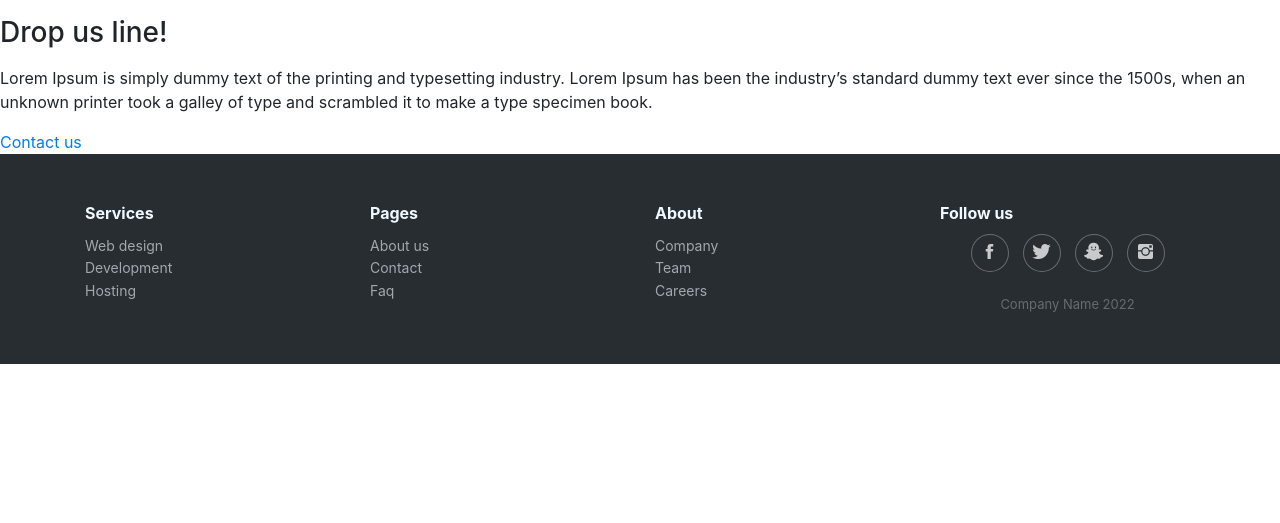
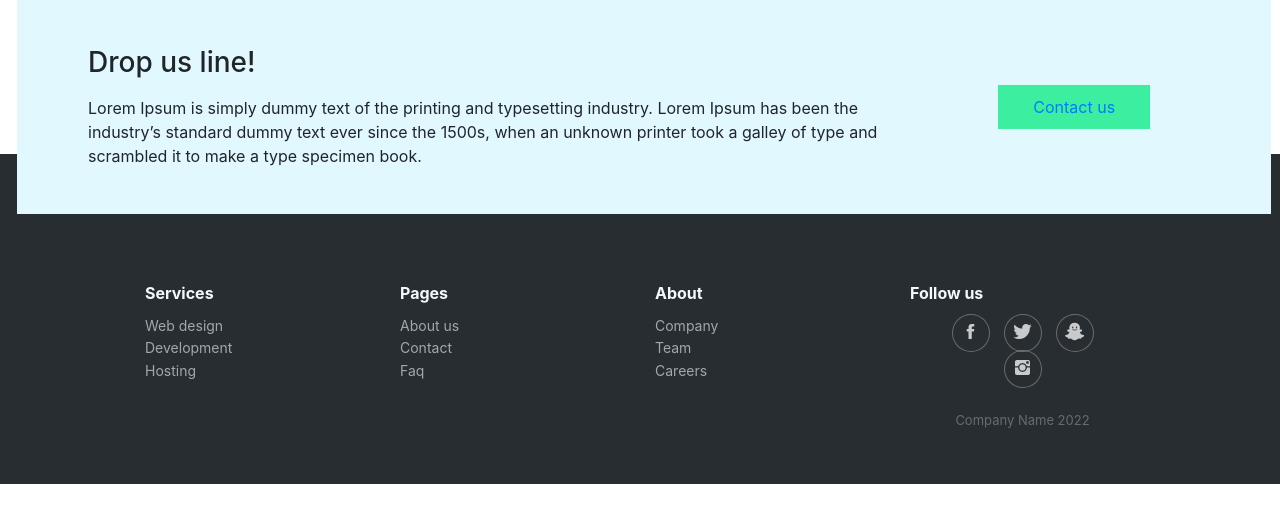
Before and after one commit to aner2007/task, a PHP site: page / in a window 1280 px wide. Shown: the part 89-612 px from the top of the page. Run offline with PHP 8.4, Linux system fonts and the light colour scheme; data that the repository does not hold is empty; some libraries are stand-ins or nearby versions.

Commit message:
add drop us div

```diff
--- a/css/custom.css
+++ b/css/custom.css
@@ -9,7 +9,7 @@
     margin: auto;
 }
 .read-more{
-    background: #63e34d;
+    background: #3cee9f;
     padding: 10px;
 }
 .post-main h2{
@@ -17,3 +17,25 @@
     font-size: 24px;
     font-weight: 600;
 }
+.drop-us{
+    background: #e2f8ff;
+    padding: 30px;
+    z-index: 9;
+    display: flex;
+    float: left;
+    position: relative;
+    margin-bottom: -60px;
+    width: 98%;
+    margin-left: 17px;
+}
+.drop-left{
+    width: 72%;
+    padding-left: 41px;
+}
+.drop-btn{
+  display: block;
+  margin:auto;
+  color: #000;
+  background: #3cee9f;
+  padding: 10px 35px;
+}
--- a/css/footer.css
+++ b/css/footer.css
@@ -1,9 +1,13 @@
 .footer-dark {
-    padding:50px 0;
-    color:#f0f9ff;
-    background-color:#282d32;
+    padding: 130px;
+    color: #f0f9ff;
+    background-color: #282d32;
     float: left;
-    width:100%
+    width: 100%;
+    height: 330px;
+    padding-bottom: 110px!important;
+    margin-bottom: 20px;
+    display: block;
 }
 
 .footer-dark h3 {
--- a/index.php
+++ b/index.php
@@ -9,6 +9,7 @@
 <div id="post-container">
 
     <?php include 'php/api.php'; ?>
+    <?php include 'includes/content.php'; ?>
 </div>
-<?php include 'includes/content.php'; ?>
+
 <?php include 'includes/footer.php'; ?>
```
Lines whose indentation alone changed are shown as unchanged.
